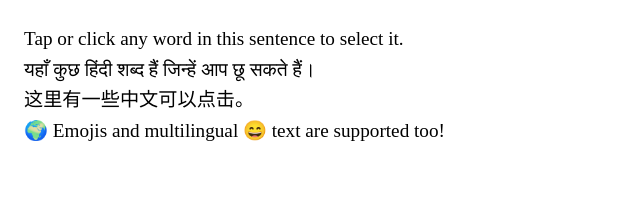
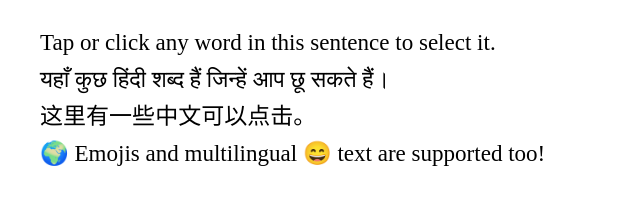
Before and after one commit to JenilKhandhara/demo-txt-select.github.io, a plain HTML site: page index.html in a window 1280 px wide. Shown: the whole page, without its empty margins (0-640 px from the left). Drawn offline with Linux system fonts and the light colour scheme.

Commit message:
Update index.html

```diff
--- a/index.html
+++ b/index.html
@@ -3,9 +3,9 @@
 <head>
   <meta charset="UTF-8">
   <meta name="viewport" content="width=device-width, initial-scale=1">
-  <title>Select Word on Tap or Click</title>
+  <title>Tap or Click to Select Word</title>
   <style>
-    #container {
+    #container, #container * {
       font-size: 1.2em;
       padding: 16px;
       line-height: 1.6;
@@ -79,7 +79,6 @@
 
     container.addEventListener("touchend", e => {
       const touch = e.changedTouches[0];
-      // Delay slightly to avoid interfering with long press
       setTimeout(() => {
         selectWordAtPoint(touch.clientX, touch.clientY);
       }, 30);
```
